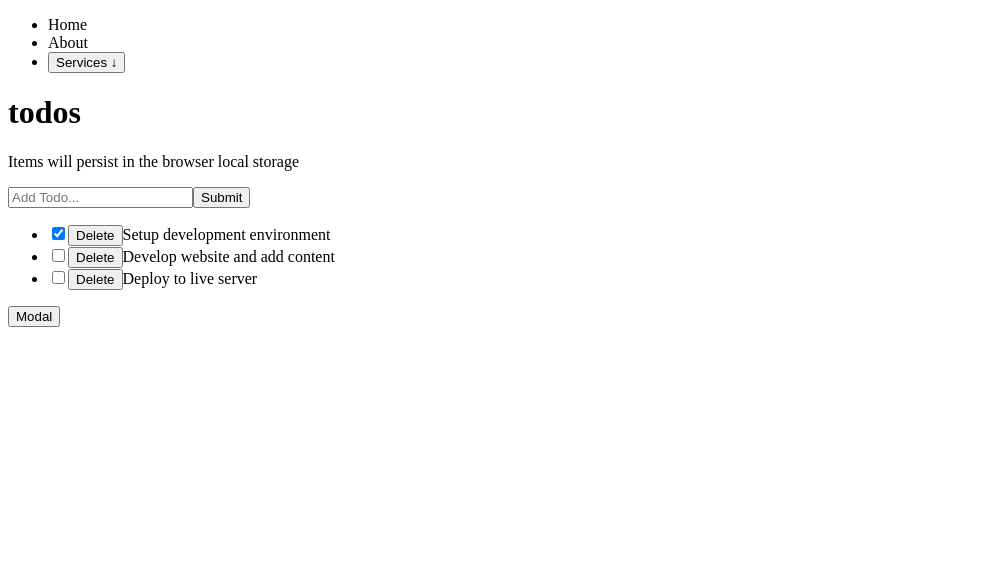
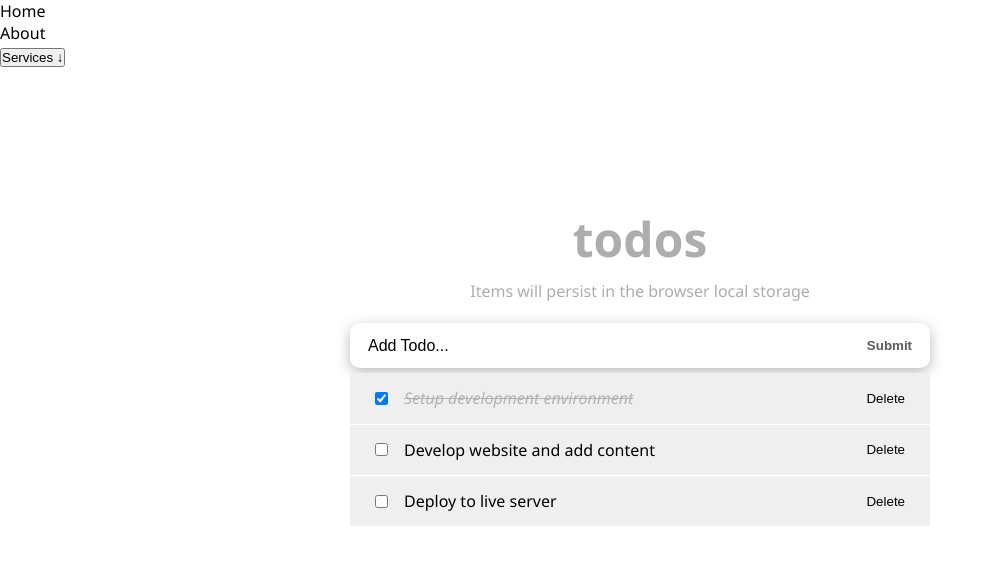
Before and after one commit to kifle23/react-todo, a React (Vite) app: page / in a window 1280 px wide. Shown: the top 564 px of the page, without its empty margins (0-999 px from the left). Built offline with nearby package versions, Linux system fonts and the light colour scheme.

Commit message:
Add CSS - part7

```diff
--- a/src/components/Header.jsx
+++ b/src/components/Header.jsx
@@ -1,6 +1,14 @@
+import styles from '@/styles/Header.module.css';
+
 const Header = () => {
+  const headerStyle = {
+    padding: '20px 0',
+    lineHeight: '1.5em',
+    color: '#aeadad',
+    textAlign: 'center',
+  };
   return (
-    <header>
+    <header style={headerStyle} className={styles.header}>
       <h1>todos</h1>
       <p>Items will persist in the browser local storage</p>
     </header>
--- a/src/components/InputTodo.jsx
+++ b/src/components/InputTodo.jsx
@@ -21,16 +21,17 @@ const InputTodo = ({ addTodoItem }) => {
 
   return (
     <>
-      <form onSubmit={handleSubmit}>
+      <form onSubmit={handleSubmit} className="form-container">
         <input
           type="text"
           placeholder="Add Todo..."
           value={title}
           onChange={handleChange}
+          className="input-text"
         />
-        <button>Submit</button>
+        <button className="input-submit">Submit</button>
       </form>
-      <span>{message}</span>
+      <span className="submit-warning">{message}</span>
     </>
   );
 };
--- a/src/components/TodoApp.jsx
+++ b/src/components/TodoApp.jsx
@@ -3,10 +3,12 @@ import TodosLogic from '@/components/TodosLogic';
 
 const TodoApp = () => {
   return (
-    <>
-      <Header />
-      <TodosLogic />
-    </>
+    <div className="wrapper">
+      <div className="todos">
+        <Header />
+        <TodosLogic />
+      </div>
+    </div>
   );
 };
 export default TodoApp;
--- a/src/components/TodoItem.jsx
+++ b/src/components/TodoItem.jsx
@@ -1,13 +1,25 @@
+import styles from '@/styles/TodoItem.module.css';
+
 const TodoItem = ({ itemProp, handleChange, delTodo }) => {
+  const completedStyle = {
+    fontStyle: 'italic',
+    color: '#595959',
+    opacity: 0.4,
+    textDecoration: 'line-through',
+  };
   return (
-    <li>
+    <li className={styles.item}>
+      <div className={styles.content}>
         <input
           type="checkbox"
           checked={itemProp.completed}
           onChange={() => handleChange(itemProp.id)}
         />
         <button onClick={() => delTodo(itemProp.id)}>Delete</button>
+        <span style={itemProp.completed ? completedStyle : null}>
           {itemProp.title}
+        </span>
+      </div>
     </li>
   );
 };
--- a/src/main.jsx
+++ b/src/main.jsx
@@ -1,9 +1,9 @@
 import React from 'react';
 import ReactDOM from 'react-dom/client';
-
 import TodoApp from '@/components/TodoApp';
 import Navbar from '@/components/Navbar';
-import Modal from './components/Modal';
+// import Modal from './components/Modal';
+import '@/styles/app.css';
 
 const domContainer = document.getElementById('root');
 const root = ReactDOM.createRoot(domContainer);
@@ -11,6 +11,6 @@ root.render(
   <React.StrictMode>
     <Navbar></Navbar>
     <TodoApp />
-    <Modal />
+    {/* <Modal /> */}
   </React.StrictMode>
 );
--- /dev/null
+++ b/src/styles/Header.module.css
@@ -0,0 +1,8 @@
+.header h1 {
+    font-size: 3rem;
+    font-weight: 600;
+    margin-bottom: 1rem;
+    line-height: 1em;
+    text-transform: lowercase;
+    text-align: center;
+}
--- /dev/null
+++ b/src/styles/TodoItem.module.css
@@ -0,0 +1,29 @@
+.item {
+    font-size: 1rem;
+    list-style-type: none;
+    padding: 14px 25px;
+    border-bottom: 1px solid #fff;
+    background: #f0efef;
+}
+
+.content {
+    display: flex;
+    justify-content: space-between;
+    align-items: center;
+    gap: 1rem;
+}
+
+.content span {
+    flex: 1;
+    order: 1;
+}
+
+.content button {
+    cursor: pointer;
+    background: transparent;
+    order: 2;
+    outline: none;
+    outline: none;
+    border: none;
+    margin-left: 7px;
+}
--- /dev/null
+++ b/src/styles/app.css
@@ -0,0 +1,68 @@
+* {
+    box-sizing: border-box;
+    margin: 0;
+    padding: 0;
+}
+
+body {
+    font-family: "Segoe UI", sans-serif;
+    line-height: 1.4;
+    color: #000;
+    background: #fff;
+    height: 100vh;
+    font-weight: 400;
+}
+
+.wrapper {
+    width: 100%;
+    padding: 8rem 20px 3rem;
+}
+
+.todos {
+    max-width: 580px;
+    margin: 0 auto;
+}
+
+.form-container {
+    display: flex;
+    border-radius: calc(0.1 * 100px);
+    box-shadow: 0px 4px 14px 0px rgba(70, 70, 70, 0.38);
+    justify-content: space-around;
+    background: #fff;
+    font-size: 1rem;
+}
+
+.input-text {
+    width: 85%;
+    padding-right: 5px;
+    padding-left: 10px;
+    border-radius: calc(0.5 * 100px);
+    font-size: 1rem;
+}
+
+.input-text::placeholder {
+    color: #000;
+}
+
+.input-submit {
+    background: transparent;
+    color: #5b5b5b;
+    text-transform: capitalize;
+    cursor: pointer;
+    font-weight: 600;
+    margin-right: 10px;
+}
+
+.input-text,
+.input-submit {
+    height: 45px;
+    outline: none;
+    border: none;
+}
+
+.submit-warning {
+    font-size: 13px;
+    color: red;
+    margin-top: 5px;
+    display: block;
+}
```
Lines whose indentation alone changed are shown as unchanged.
